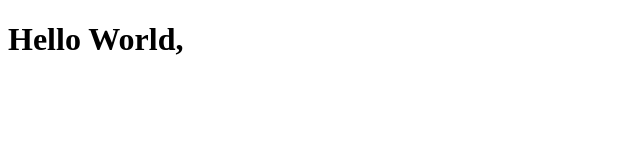
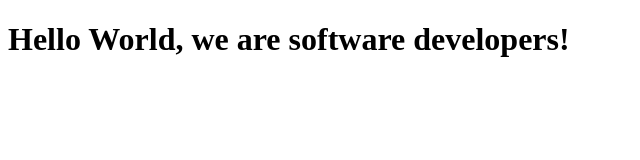
Before and after one commit to Tino480/Mohamed_Tino_Trial, a plain HTML site: page index.html in a window 1280 px wide. Shown: the whole page, without its empty margins (0-640 px from the left). Drawn offline with Linux system fonts and the light colour scheme.

Commit message:
adding "Hello World, we are software developers!"

```diff
--- a/index.html
+++ b/index.html
@@ -8,19 +8,8 @@
 
   <body>
     <script src="https://cdn.freecodecamp.org/testable-projects-fcc/v1/bundle.js"></script>
-    <h1>Hello World,</h1>
-    <!--
+    <h1>Hello World, we are software developers!</h1>
 
-    Hello Camper!
-
-    For now, the test suite only works in Chrome!
-    Please read the README below in the JS Editor before beginning.
-    Feel free to delete this message once you have read it.
-    Good luck and Happy Coding!
-
-    - The freeCodeCamp Team
-
-    -->
     <script  src="js/index.js"></script>
   </body>
 </html>
```
